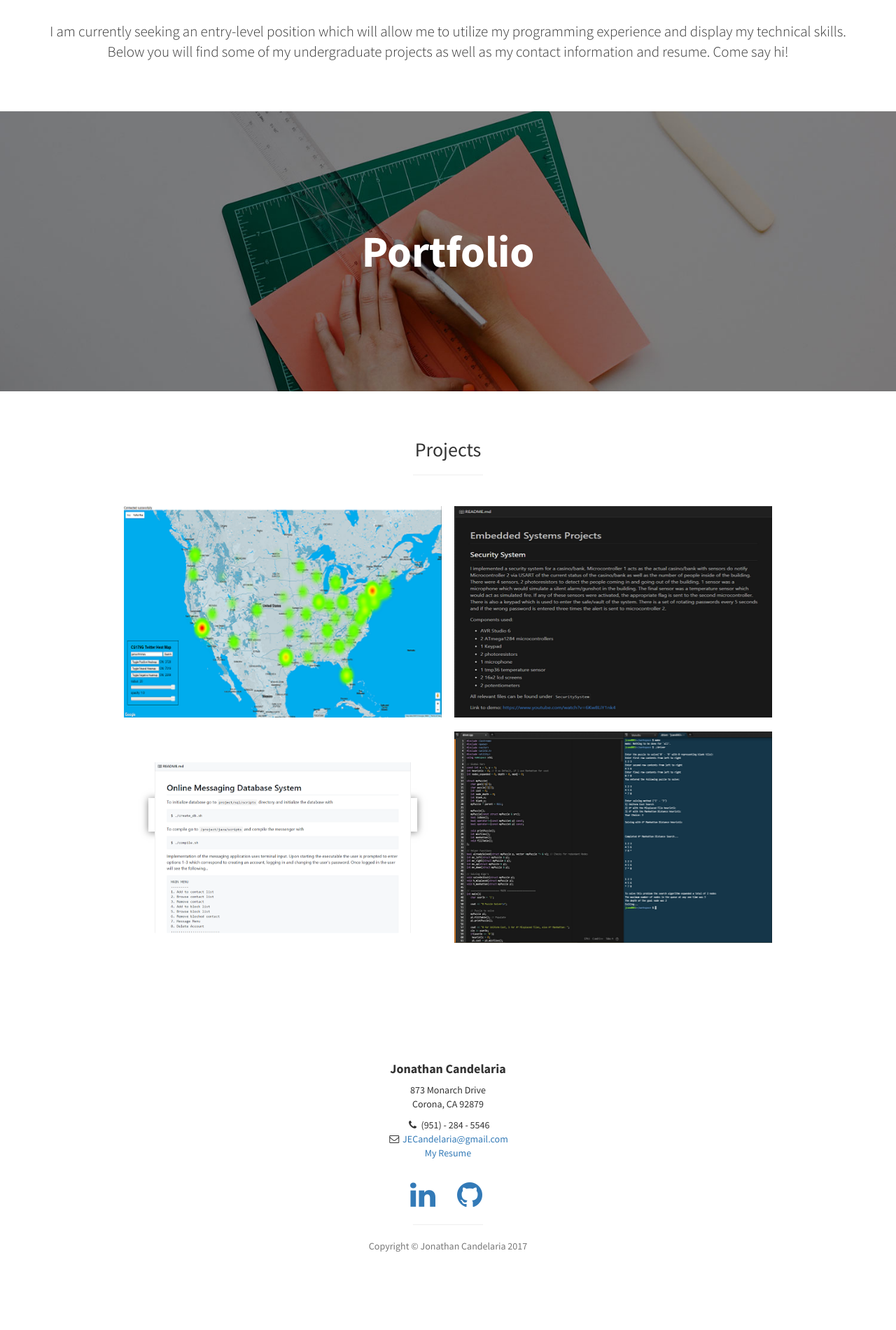
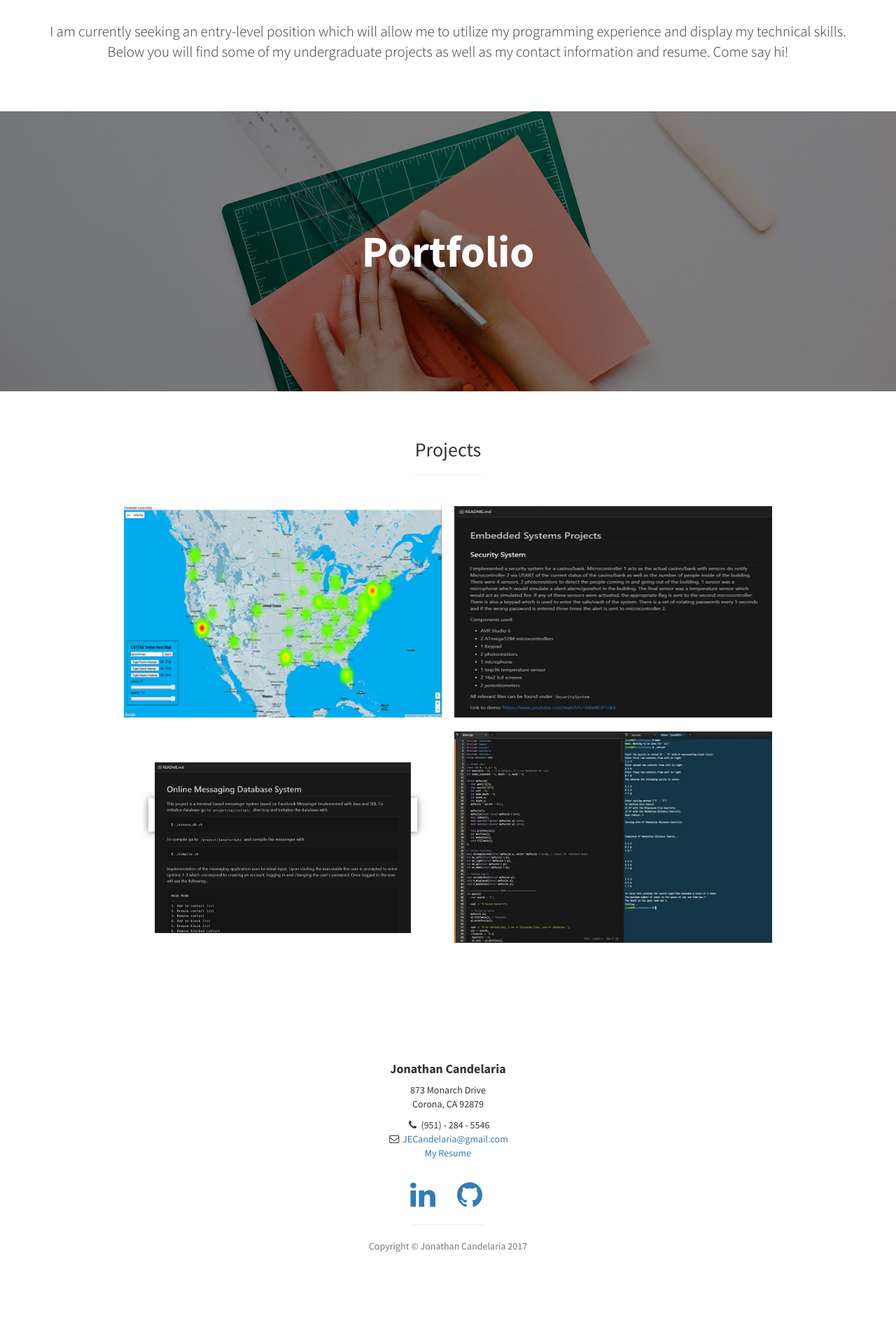
Before and after one commit to JECan/JE, a Jekyll site: the page built from index.html, in a window 1280 px wide. Shown: the part 1042-2942 px from the top of the page at 70% size. Built offline with Jekyll 4.4.1, drawn with Linux system fonts in a browser that asks for light colours.

Commit message:
dark picture db

```diff
--- a/_includes/portfolio.html
+++ b/_includes/portfolio.html
@@ -33,7 +33,7 @@
 
                <figcaption><a href="https://github.com/JECan/166">
               </a>
-                <img class="img-portfolio img-responsive" src="img/resume_portfolio_db.PNG">
+                <img class="img-portfolio img-responsive" src="img/resume_portfolio_db_dark.PNG">
             </figcaption></figcaption>
 <!--              <a href="https://github.com/JECan/166">
                 <img class="img-portfolio img-responsive" src="img/resume_portfolio_db.PNG">
```
